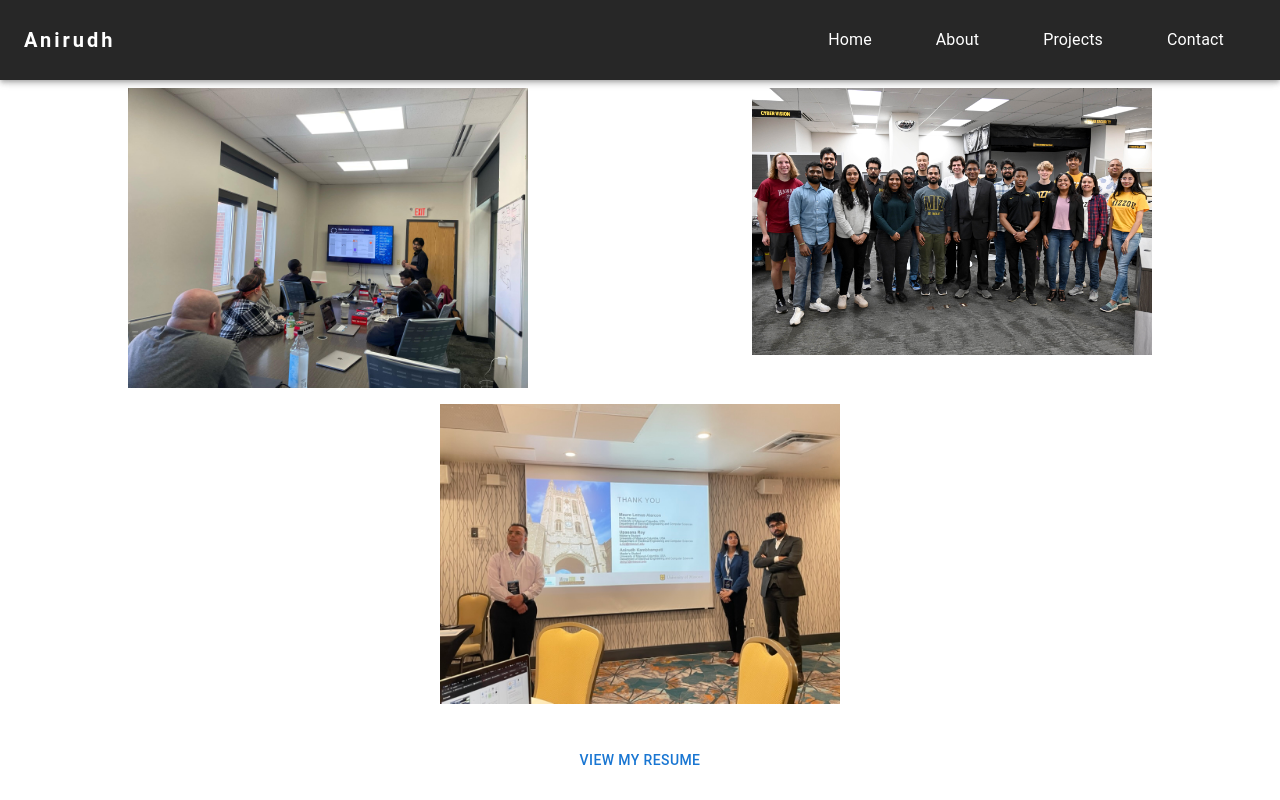
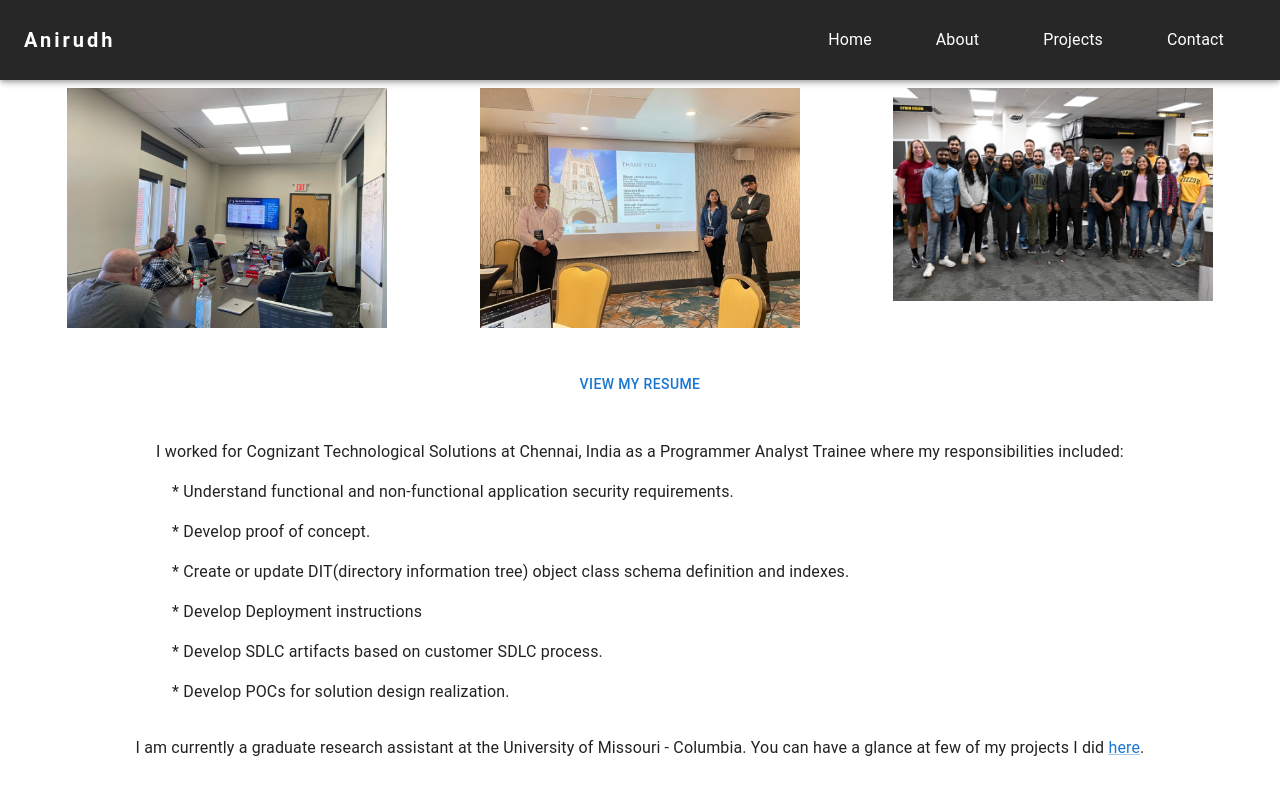
Before and after one commit to Anirudh2k0/Portfolio, a React (Vite) app: page /about in a window 1280 px wide. Shown: the top 800 px of the page. Built offline with nearby package versions, Linux system fonts and the light colour scheme.

Commit message:
Certifications

```diff
--- a/src/Pages/About.jsx
+++ b/src/Pages/About.jsx
@@ -11,48 +11,56 @@ function About() {
   const theme = useTheme();
   const isMobile = useMediaQuery(theme.breakpoints.down('sm'));
 
-  const renderButton = () => (
+  const renderResume = () => (
     <Button sx={{ p: 0 }}>
       <Link href={resume} target="_blank" rel="noopener noreferrer" underline="none">
         View my resume
       </Link>
+  </Button>
+  );
+
+  const renderCertifications = () => (
+    <Button sx={{p:0}}>
+      <Link href={'https://www.linkedin.com/in/anirudh-kambhampati-882b5a158/details/certifications/'}  target="_blank" rel="noopener noreferrer" underline="none">
+      View my Certifications
+      </Link>
     </Button>
-  );
+  )
 
   return (
     <AnimatedPage>
-      <Grid container spacing={2} justifyContent="center">
-        <Grid item xs={12} sm={6}>
+      <Grid container spacing={1} justifyContent="center">
+        <Grid item xs={8} sm={4}>
           <Box
             component="img"
             src={Pic1}
             sx={{
-              width: '100%',
-              maxWidth: '50vh',
+              width: '80%',
+              maxWidth: '40vh',
               mx: 'auto',
               display: 'block'
             }}
           />
         </Grid>
-        <Grid item xs={12} sm={6}>
+        <Grid item xs={8} sm={4}>
           <Box
             component="img"
-            src={Pic2}
+            src={Pic3}
             sx={{
-              width: '100%',
-              maxWidth: '50vh',
+              width: '80%',
+              maxWidth: '40vh',
               mx: 'auto',
               display: 'block'
             }}
           />
         </Grid>
-        <Grid item xs={12} sm={6}>
+        <Grid item xs={8} sm={4}>
           <Box
             component="img"
-            src={Pic3}
+            src={Pic2}
             sx={{
-              width: '100%',
-              maxWidth: '50vh',
+              width: '80%',
+              maxWidth: '40vh',
               mx: 'auto',
               display: 'block'
             }}
@@ -71,9 +79,11 @@ function About() {
       >
         <div onMouseEnter={() => setButtonHover(true)} onMouseLeave={() => setButtonHover(false)}>
           {buttonHover ? (
-            <RotateAnimation>{renderButton()}</RotateAnimation>
+            <RotateAnimation>{renderResume()}</RotateAnimation>
+            // <RotateAnimation>{renderCertifications()}</RotateAnimation>
           ) : (
-            renderButton()
+            renderResume()
+
           )}
         </div>
       </Box>
--- a/src/Pages/Contact.jsx
+++ b/src/Pages/Contact.jsx
@@ -19,6 +19,9 @@ function Contact() {
           <Typography sx={{p:1}}>
             Github: <Link target="_blank" href="https://github.com/Anirudh2k0/">Anirudh Github</Link>
           </Typography>
+          <Typography sx={{p:1}}>
+            Certifications: <Link href={'https://www.linkedin.com/in/anirudh-kambhampati-882b5a158/details/certifications/'}  target="_blank" rel="noopener noreferrer">View my Certifications</Link>
+          </Typography>
         </CardContent>
       </Card>
       </AnimatedPage>
```
